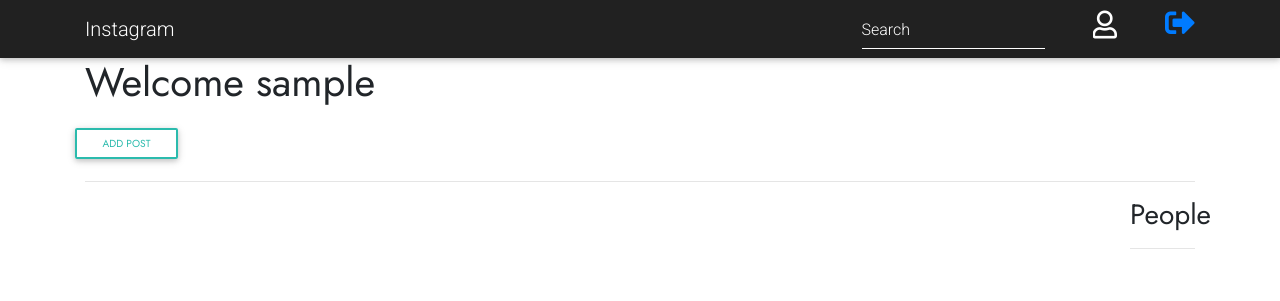
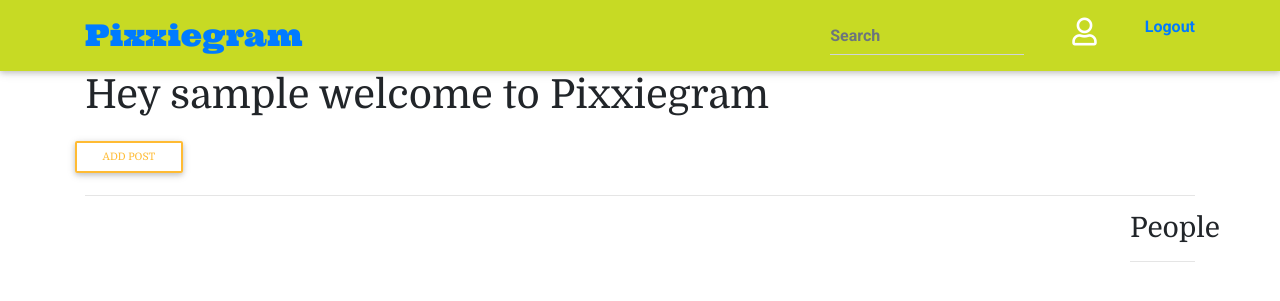
Before and after one commit to nimowairimu/Django-IP2, a Django app: page / in a window 1280 px wide. Shown: the top 301 px of the page. Run offline with Django 3.2, Linux system fonts and the light colour scheme; the visitor is signed in with stand-in values (Sample User, id 1); data that the repository does not hold is empty; some libraries are stand-ins or nearby versions; some web fonts are replaced.

Commit message:
Update ReadMe.

```diff
--- a/instagram/settings.py
+++ b/instagram/settings.py
@@ -15,9 +15,9 @@ import os
 import cloudinary
 import cloudinary.uploader
 import cloudinary.api
-from decouple import config,Csv
 import django_heroku
 import dj_database_url
+from decouple import config,Csv
 
 
 # Build paths inside the project like this: BASE_DIR / 'subdir'.
--- a/pixxie/templates/base.html
+++ b/pixxie/templates/base.html
@@ -18,10 +18,14 @@
     <link href="https://cdnjs.cloudflare.com/ajax/libs/twitter-bootstrap/4.5.0/css/bootstrap.min.css" rel="stylesheet">
     <!-- Material Design Bootstrap -->
     <link href="https://cdnjs.cloudflare.com/ajax/libs/mdbootstrap/4.19.1/css/mdb.min.css" rel="stylesheet">
+    <link rel="preconnect" href="https://fonts.gstatic.com">
+    <link href="https://fonts.googleapis.com/css2?family=Domine&display=swap" rel="stylesheet">
+    <link rel="preconnect" href="https://fonts.gstatic.com">
+<link href="https://fonts.googleapis.com/css2?family=Domine&family=Ultra&display=swap" rel="stylesheet">
     {% endblock %}
 
 
-    <title>Instagram Clone</title>
+    <title>Pixxiegram</title>
 </head>
 
 <body>
--- a/pixxie/templates/comment.html
+++ b/pixxie/templates/comment.html
@@ -1,7 +1,7 @@
 {%extends "base.html"%}
 {% load bootstrap4 %}
 {% block content %}
-<div class="container" style="font-family: 'Jost', sans-serif;">
+<div class="container" style="font-family: 'Domine';">
     <div class="row  p-5 mt-5">
         {%for image in images%}
         <!-- Empty div -->
--- a/pixxie/templates/editprofile.html
+++ b/pixxie/templates/editprofile.html
@@ -1,7 +1,7 @@
 {% extends 'base.html' %}
 {%load crispy_forms_tags%}
 {%block content%}
-<div class="container"style="font-family: 'Jost', sans-serif;">
+<div class="container"style="font-family: 'Domine';">
     <div class="row mt-5" style="padding-top: 80px;">
         <div class="col-sm-6 m-auto card">
             <br>
--- a/pixxie/templates/index.html
+++ b/pixxie/templates/index.html
@@ -1,9 +1,9 @@
 {%extends 'base.html'%}
 {%block content%}
-<div class="container" style="font-family: 'Jost', sans-serif;">
-    <h1>Welcome {{user.username}}</h1>
+<div class="container" style="font-family: 'Domine';">
+    <h1>Hey {{user.username}} welcome to Pixxiegram</h1>
     <a href="{%url 'newPost'%}">
-        <button type="submit" class="btn btn-sm btn-outline-default" style="margin-top:14px; margin-left:-10px">Add
+        <button type="submit" class="btn btn-sm btn-outline-warning" style="margin-top:14px; margin-left:-10px">Add
             post</button>
     </a>
     <hr>
@@ -20,7 +20,7 @@
 
                         </a>
                         <div class="row pl-4">
-                            <a href="" ><i class="fas fa-heart h2 fa-fw pr-3"></i>
+                            <a href="" ><i class="fas fa-heart h2 fa-fw pr-3">{{post.likes.Count}}</i>
                             <a href="{% url 'comment' post.id %}"><i class="fas fa-comment h2 fa-fw pr-3"></i></a>
                             <!-- <p>likes: {{total_likes}}</p> -->
                         </div>
--- a/pixxie/templates/navbar.html
+++ b/pixxie/templates/navbar.html
@@ -1,7 +1,7 @@
 <header class="site-header">
-    <nav class="navbar navbar-expand-md navbar-dark bg-dark">
+    <nav class="navbar navbar-expand-md " style="background-color: #C7DA24;">
         <div class="container">
-            <a class="navbar-brand mr-4" href="{% url 'home' %}">Instagram</a>
+            <a class="navbar-brand mr-4" href="{% url 'home' %}" style="font-family:Ultra ;font-size: 30px;">Pixxiegram</a>
             <button class="navbar-toggler" type="button" data-toggle="collapse" data-target="#navbarToggle"
                 aria-controls="navbarToggle" aria-expanded="false" aria-label="Toggle navigation">
                 <span class="navbar-toggler-icon"></span>
@@ -17,7 +17,7 @@
                     {% csrf_token %}
                     <form class="form-inline" action="{%url "search" %}">
                         <div class="md-form my-0">
-                            <input class="form-control mr-sm-5" type="text" placeholder="Search" name="searchUser"
+                            <input class="form-control mr-sm-5" type="text" placeholder="Search" name="searchUser" style="font-weight: bold;"
                                 aria-label="Search">
                         </div>
                     </form>
@@ -25,8 +25,8 @@
                         <i class="fas fa-user text-white h3 ">
                         </i>
                     </a>
-                    <a href="{%url 'logout'%}" class="pl-5">
-                        <i class="fas fa-sign-out-alt" style="font-size: 30px;"></i>
+                    <a href="{%url 'logout'%}" class="pl-5" style="font-weight: bold;">
+                       Logout
                     </a>
                     {% else %}
                     <a class="nav-item nav-link" href="accounts/login">Login</a>
--- a/pixxie/templates/newPost.html
+++ b/pixxie/templates/newPost.html
@@ -1,7 +1,7 @@
 {%extends "base.html"%}
 {% load bootstrap4 %}
 {% block content %}
-<div class="container" style="font-family: 'Jost', sans-serif;">
+<div class="container" style="font-family: 'Domine';">
     <div class="row">
 
         <div class="col-md-6 mx-auto card p-5 mt-5">
@@ -16,7 +16,7 @@
                         {% csrf_token %}
                         {% bootstrap_form form %}
                         <div class="form-group">
-                            <input type="submit" class="btn btn-primary btn-sm" value="Post">
+                            <input type="submit" class="btn btn-danger btn-sm" value="Post">
                         </div>
                         <input type="hidden" name="next" value="{{next}}">
 
--- a/pixxie/templates/profile.html
+++ b/pixxie/templates/profile.html
@@ -1,6 +1,6 @@
 {% extends 'base.html' %}
 {%block content%}
-<div class="col-sm-6 m-auto " style="font-family: 'Jost', sans-serif;">
+<div class="col-sm-6 m-auto " style="font-family: 'Domine';">
     <div class=" content-section container" style="padding-top: 100px;">
     <div class="media">
         <div class="col-sm-4">
@@ -25,7 +25,7 @@
             <hr>
 
             <a href="{%url 'update_profile'%}">
-                <button class="btn btn-primary">Edit Profile</button>
+                <button class="btn btn-danger">Edit Profile</button>
             </a>
 
         </div>
--- a/pixxie/templates/results.html
+++ b/pixxie/templates/results.html
@@ -1,7 +1,7 @@
 {% extends 'base.html' %}
 {% block content %}
 
-<div class="container" style="font-family: 'Jost', sans-serif;">
+<div class="container" style="font-family: 'Domine';">
     <div class="row">
         <div class="col-md-6 mx-auto">
             {% if results %}
--- a/pixxie/templates/users/base.html
+++ b/pixxie/templates/users/base.html
@@ -18,10 +18,12 @@
     <link href="https://cdnjs.cloudflare.com/ajax/libs/twitter-bootstrap/4.5.0/css/bootstrap.min.css" rel="stylesheet">
     <!-- Material Design Bootstrap -->
     <link href="https://cdnjs.cloudflare.com/ajax/libs/mdbootstrap/4.19.1/css/mdb.min.css" rel="stylesheet">
+    <link rel="preconnect" href="https://fonts.gstatic.com">
+<link href="https://fonts.googleapis.com/css2?family=Domine&family=Ultra&display=swap" rel="stylesheet">
     {% endblock %}
 
 
-    <title>Instagram Clone</title>
+    <title>Pixxiegram</title>
 </head>
 
 <body>
--- a/pixxie/templates/users/login.html
+++ b/pixxie/templates/users/login.html
@@ -2,11 +2,11 @@
 {% load crispy_forms_tags %}
 {%load bootstrap4%}
 {% block content %}
-<div class="container" style="font-family: 'Jost', sans-serif;">
+<div class="container" style="font-family: 'Domine';">
     <div class="row">
         <!-- Empty div -->
         <div class="col-md-4">
-            <img src="https://ucarecdn.com/f0e65890-b403-4316-8068-d1dd58c8f80f/instagram.png" class="img-fluid mt-5">
+     <a class="navbar-brand mr-4" href="{% url 'home' %}" style="font-family:Ultra ;font-size: 30px;">Pixxiegram</a>
         </div>
         <div class="col-md-4">
             {% if form.errors %}
--- a/pixxie/templates/users/profile.html
+++ b/pixxie/templates/users/profile.html
@@ -2,7 +2,7 @@
 {%load crispy_forms_tags%}
 {%block content%}
 {% load cloudinary %}
-<div class="container" style="font-family: 'Jost', sans-serif;">
+<div class="container" style="font-family: 'Domine';">
 
                 {% for proc in profile %}
                 <div class="container">
--- a/pixxie/templates/users/register.html
+++ b/pixxie/templates/users/register.html
@@ -2,7 +2,7 @@
 {%extends "base.html"%}
 {% load bootstrap4 %}
 {% block content %}
-<div class="container" style="font-family: 'Jost', sans-serif;">
+<div class="container" style="font-family: 'Domine';">
     <div class="row">
         <!-- Empty div -->
 
@@ -10,10 +10,10 @@
             {% if form.errors %}
             <p> Some Information Might be Incorrect </p>
             {% endif %}
-            <div class="panel panel-default card p-5 mt-5 mb-5">
+            <div class="panel panel-default card p-5 mt-5 mb-5" style="background-color:#9BB1FF;">
 
                 <div class="panel-heading">
-                    <h3 class="text-center">Sign Up</h3>
+                    <h3 class="text-center" style="font-weight: bold;">Sign Up</h3>
                 </div>
                 <div class="panel-body">
 
--- a/requirements.txt
+++ b/requirements.txt
@@ -9,9 +9,7 @@ dj3-cloudinary-storage==0.0.4
 Django==3.1.7
 django-bootstrap4==2.3.1
 django-crispy-forms==1.11.2
-django-decouple==2.0
 django-heroku==0.3.1
-django-on-heroku==1.1.2
 django-registration==3.1.1
 idna==2.10
 importlib-metadata==2.1.1
```
Also changed, not shown: README.md, static/background.jpeg (added), static/css/index.css (added), static/images.png (added), 1 other file.
